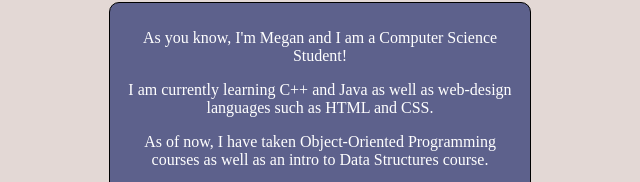
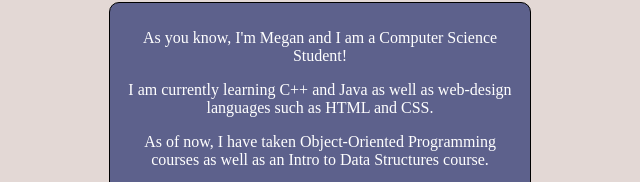
Before and after one commit to megan-cole/megan-cole.github.io, a plain HTML site: page about.html in a window 1280 px wide. Shown: the part 333-515 px from the top of the page, 320-960 px from the left. Drawn offline with Linux system fonts and the light colour scheme.

Commit message:
Update about.html

```diff
--- a/about.html
+++ b/about.html
@@ -25,7 +25,7 @@
             <div class="box">
               <p>As you know, I'm Megan and I am a Computer Science Student!</p>
               <p>I am currently learning C++ and Java as well as web-design languages such as HTML and CSS.</p>
-              <p>As of now, I have taken Object-Oriented Programming courses as well as an intro to Data Structures course.</p>
+              <p>As of now, I have taken Object-Oriented Programming courses as well as an Intro to Data Structures course.</p>
               <p>Inside this field, I am very interested in learning more about Data Science as well as how it connects to machine learning and artificial intelligence.</p>
               <p>Outside of coding, I like working out, listening to music and traveling! </p>
             </div>
```
